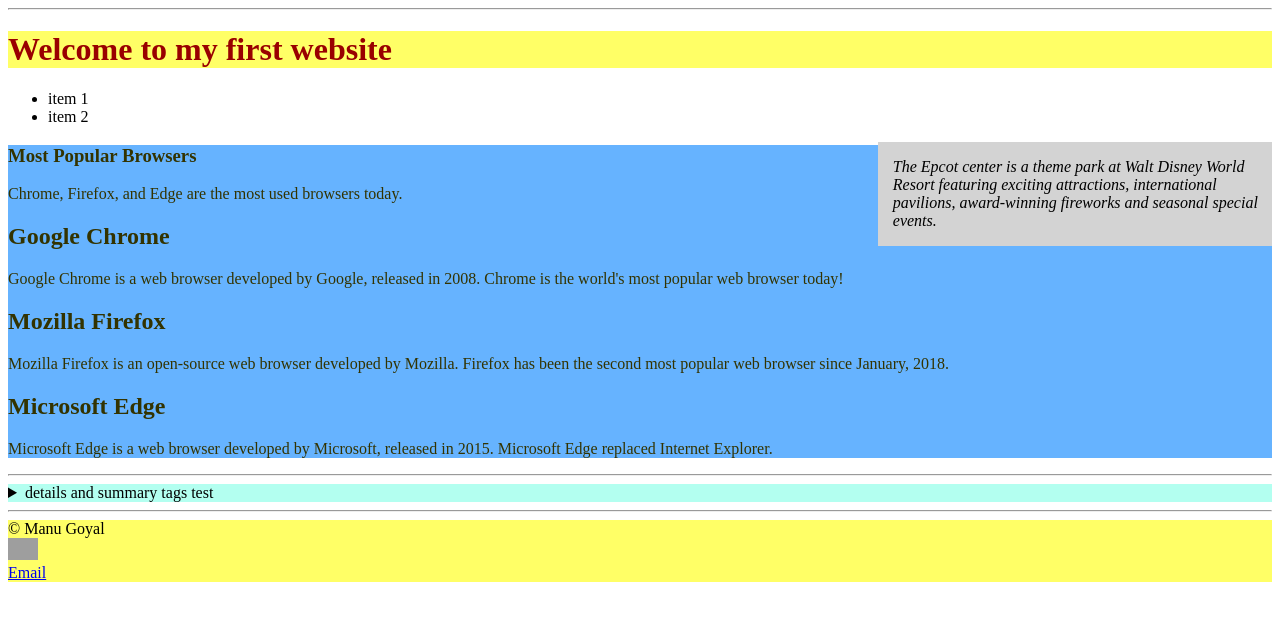
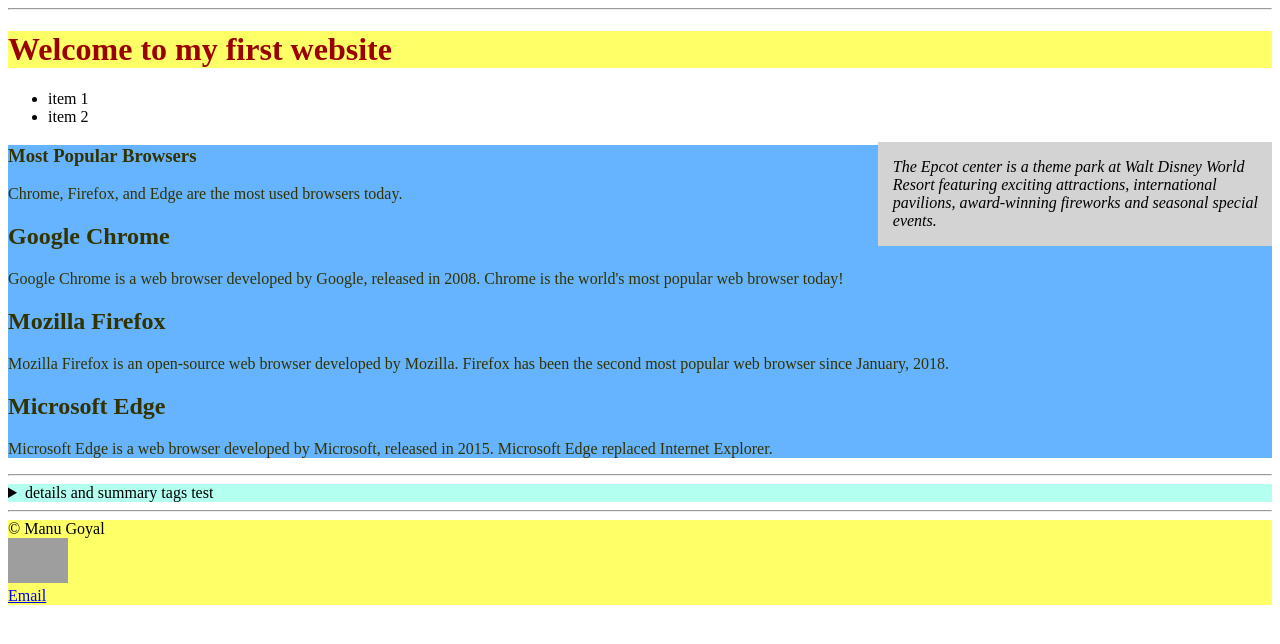
Before and after one commit to manu220/manu220.github.io, a plain HTML site: page index.html in a window 1280 px wide. Drawn offline with Linux system fonts and the light colour scheme; grey boxes are pictures that could not be loaded.

Commit message:
Update index.html

```diff
--- a/index.html
+++ b/index.html
@@ -59,7 +59,7 @@
 	<hr>
 	<footer style="background-color:#ffff66;">
 		&copy Manu Goyal<br> <a href="https://www.facebook.com/manugoyal220" target="_blank"><img src="https://www.facebook.com/images/fb_icon_325x325.png" alt="fb"
-													  width="30px"></a>
+													  width="60px"></a>
 		<br>
 		<a href="mailto:manugoyal220@gmail.com" target="_blank">Email</a>
 	</footer>
```
